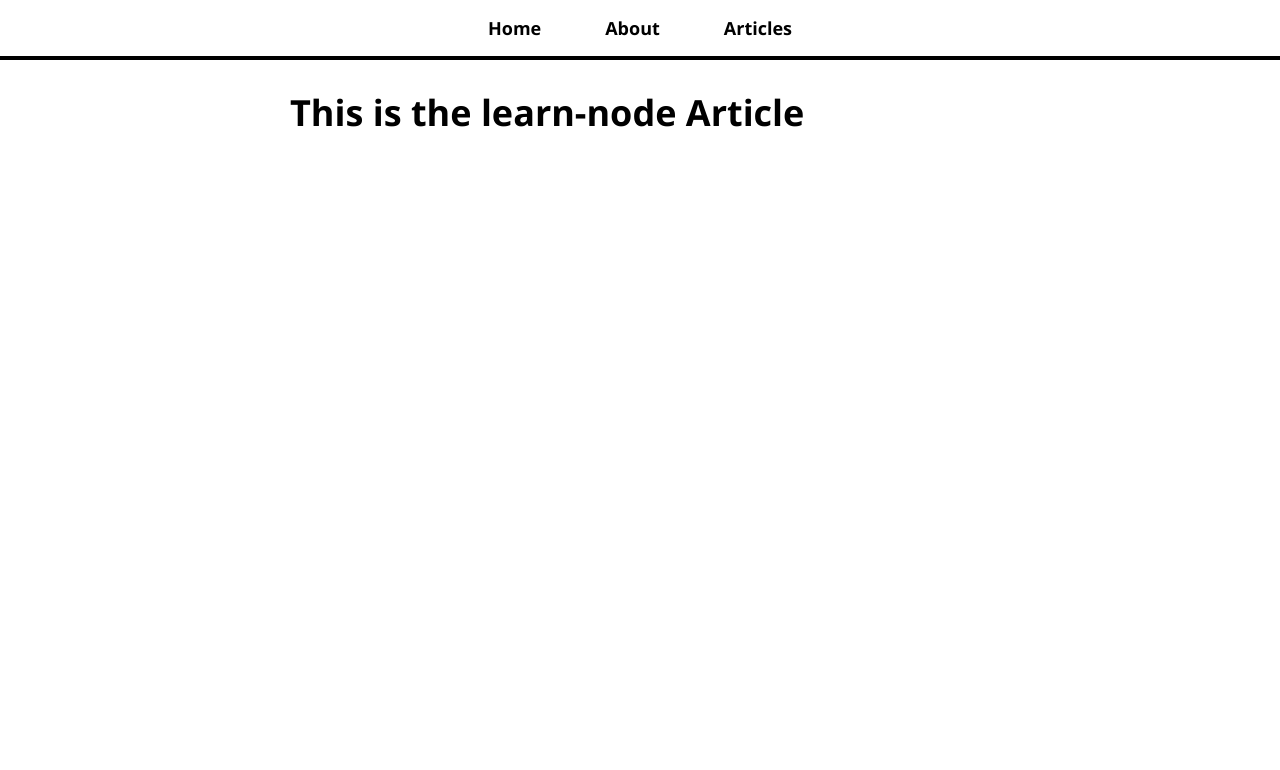
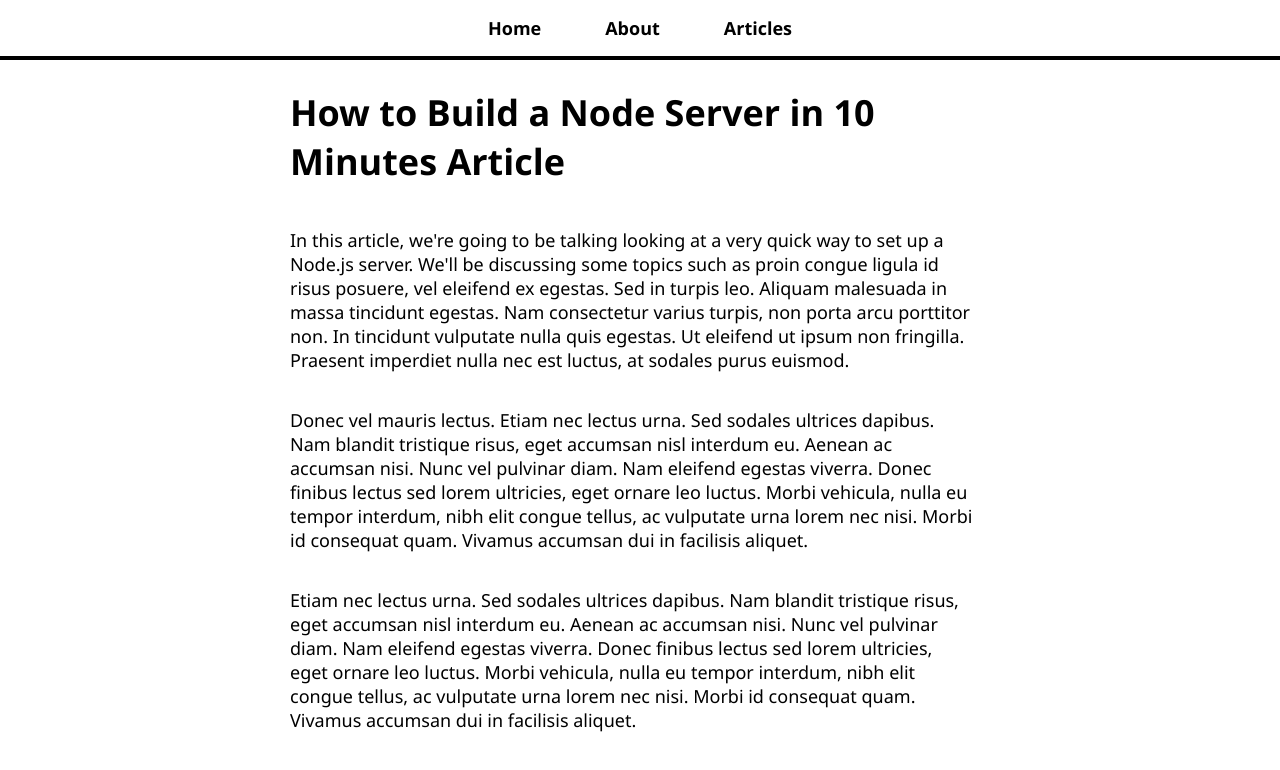
Before and after one commit to debjohnson33/my-blog, a React (Create React App) app: page /article/learn-node in a window 1280 px wide. Shown: the top 770 px of the page. Built offline with nearby package versions, Linux system fonts and the light colour scheme.

Commit message:
Adds exampe articles/edits page to show article

```diff
--- a/src/pages/ArticlePage.js
+++ b/src/pages/ArticlePage.js
@@ -1,10 +1,18 @@
 import React from 'react';
+import articleContent from './article-content';
 
 const ArticlePage = ({ match }) => {
     const name = match.params.name;
+    const article = articleContent.find(article => article.name === name);
+
+    if (!article) return <h1>Article does not exist!</h1>
+
     return (
         <>
-            <h1>This is the {name} Article</h1>
+            <h1>{article.title} Article</h1>
+            {article.content.map((paragraph, key) => (
+                <p key={key}>{paragraph}</p>
+            ))}
         </>
     )
 }
--- /dev/null
+++ b/src/pages/article-content.js
@@ -0,0 +1,77 @@
+const articleContent = [
+    {
+        name: 'learn-react',
+        title: 'The Fastest Way to Learn React',
+        content: [
+            `Welcome! Today we're going to be talking about the fastest way to
+            learn React. We'll be discussing some topics such as proin congue
+            ligula id risus posuere, vel eleifend ex egestas. Sed in turpis leo.
+            Aliquam malesuada in massa tincidunt egestas. Nam consectetur varius turpis,
+            non porta arcu porttitor non. In tincidunt vulputate nulla quis egestas. Ut
+            eleifend ut ipsum non fringilla. Praesent imperdiet nulla nec est luctus, at
+            sodales purus euismod.`,
+            `Donec vel mauris lectus. Etiam nec lectus urna. Sed sodales ultrices dapibus.
+            Nam blandit tristique risus, eget accumsan nisl interdum eu. Aenean ac accumsan
+            nisi. Nunc vel pulvinar diam. Nam eleifend egestas viverra. Donec finibus lectus
+            sed lorem ultricies, eget ornare leo luctus. Morbi vehicula, nulla eu tempor
+            interdum, nibh elit congue tellus, ac vulputate urna lorem nec nisi. Morbi id
+            consequat quam. Vivamus accumsan dui in facilisis aliquet.`,
+            `Etiam nec lectus urna. Sed sodales ultrices dapibus.
+            Nam blandit tristique risus, eget accumsan nisl interdum eu. Aenean ac accumsan
+            nisi. Nunc vel pulvinar diam. Nam eleifend egestas viverra. Donec finibus lectus
+            sed lorem ultricies, eget ornare leo luctus. Morbi vehicula, nulla eu tempor
+            interdum, nibh elit congue tellus, ac vulputate urna lorem nec nisi. Morbi id
+            consequat quam. Vivamus accumsan dui in facilisis aliquet.`,
+        ]
+    },    {
+        name: 'learn-node',
+        title: 'How to Build a Node Server in 10 Minutes',
+        content: [
+            `In this article, we're going to be talking looking at a very quick way
+            to set up a Node.js server. We'll be discussing some topics such as proin congue
+            ligula id risus posuere, vel eleifend ex egestas. Sed in turpis leo.
+            Aliquam malesuada in massa tincidunt egestas. Nam consectetur varius turpis,
+            non porta arcu porttitor non. In tincidunt vulputate nulla quis egestas. Ut
+            eleifend ut ipsum non fringilla. Praesent imperdiet nulla nec est luctus, at
+            sodales purus euismod.`,
+            `Donec vel mauris lectus. Etiam nec lectus urna. Sed sodales ultrices dapibus.
+            Nam blandit tristique risus, eget accumsan nisl interdum eu. Aenean ac accumsan
+            nisi. Nunc vel pulvinar diam. Nam eleifend egestas viverra. Donec finibus lectus
+            sed lorem ultricies, eget ornare leo luctus. Morbi vehicula, nulla eu tempor
+            interdum, nibh elit congue tellus, ac vulputate urna lorem nec nisi. Morbi id
+            consequat quam. Vivamus accumsan dui in facilisis aliquet.`,
+            `Etiam nec lectus urna. Sed sodales ultrices dapibus.
+            Nam blandit tristique risus, eget accumsan nisl interdum eu. Aenean ac accumsan
+            nisi. Nunc vel pulvinar diam. Nam eleifend egestas viverra. Donec finibus lectus
+            sed lorem ultricies, eget ornare leo luctus. Morbi vehicula, nulla eu tempor
+            interdum, nibh elit congue tellus, ac vulputate urna lorem nec nisi. Morbi id
+            consequat quam. Vivamus accumsan dui in facilisis aliquet.`,
+        ]
+    },     {
+        name: 'my-thoughts-on-resumes',
+        title: 'My Thoughts on Resumes',
+        content: [
+            `Today is the day I talk about something which scares most people: resumes.
+            In reality, I'm not sure why people have such a hard time with proin congue
+            ligula id risus posuere, vel eleifend ex egestas. Sed in turpis leo.
+            Aliquam malesuada in massa tincidunt egestas. Nam consectetur varius turpis,
+            non porta arcu porttitor non. In tincidunt vulputate nulla quis egestas. Ut
+            eleifend ut ipsum non fringilla. Praesent imperdiet nulla nec est luctus, at
+            sodales purus euismod.`,
+            `Donec vel mauris lectus. Etiam nec lectus urna. Sed sodales ultrices dapibus.
+            Nam blandit tristique risus, eget accumsan nisl interdum eu. Aenean ac accumsan
+            nisi. Nunc vel pulvinar diam. Nam eleifend egestas viverra. Donec finibus lectus
+            sed lorem ultricies, eget ornare leo luctus. Morbi vehicula, nulla eu tempor
+            interdum, nibh elit congue tellus, ac vulputate urna lorem nec nisi. Morbi id
+            consequat quam. Vivamus accumsan dui in facilisis aliquet.`,
+            `Etiam nec lectus urna. Sed sodales ultrices dapibus.
+            Nam blandit tristique risus, eget accumsan nisl interdum eu. Aenean ac accumsan
+            nisi. Nunc vel pulvinar diam. Nam eleifend egestas viverra. Donec finibus lectus
+            sed lorem ultricies, eget ornare leo luctus. Morbi vehicula, nulla eu tempor
+            interdum, nibh elit congue tellus, ac vulputate urna lorem nec nisi. Morbi id
+            consequat quam. Vivamus accumsan dui in facilisis aliquet.`,
+        ]
+    },
+];
+
+export default articleContent;
```
